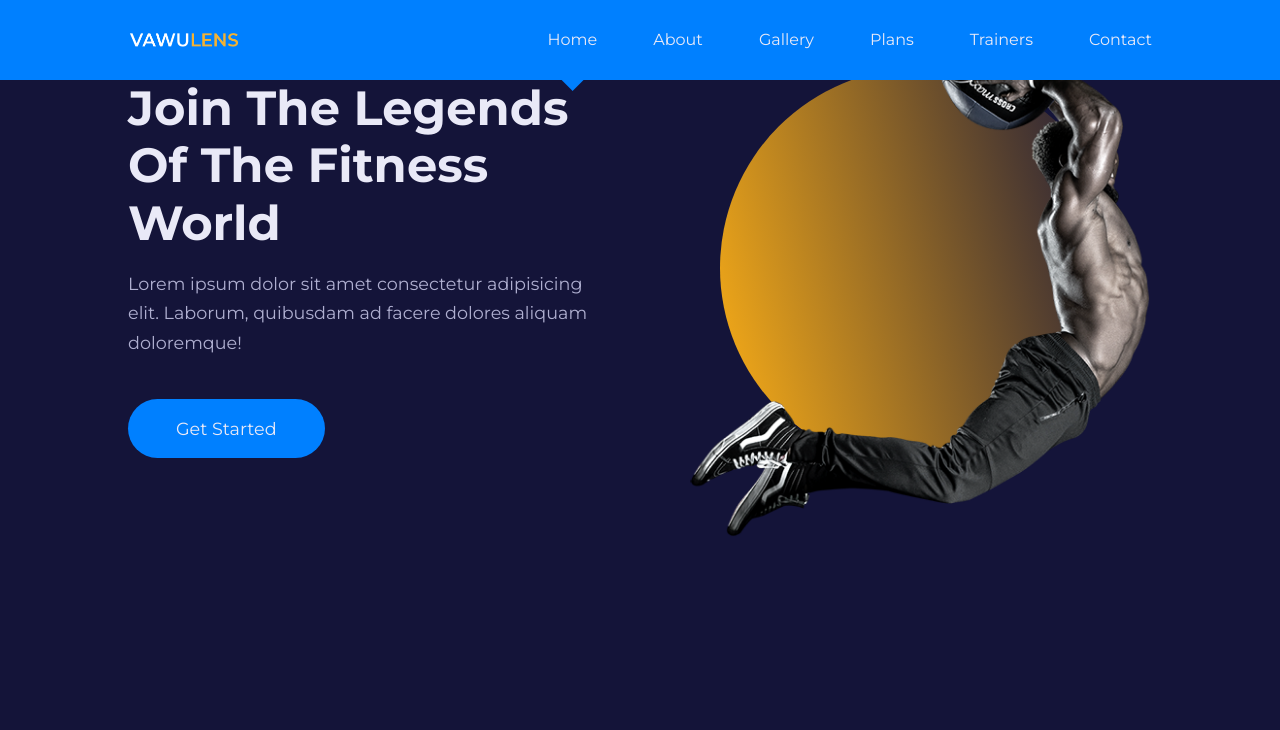
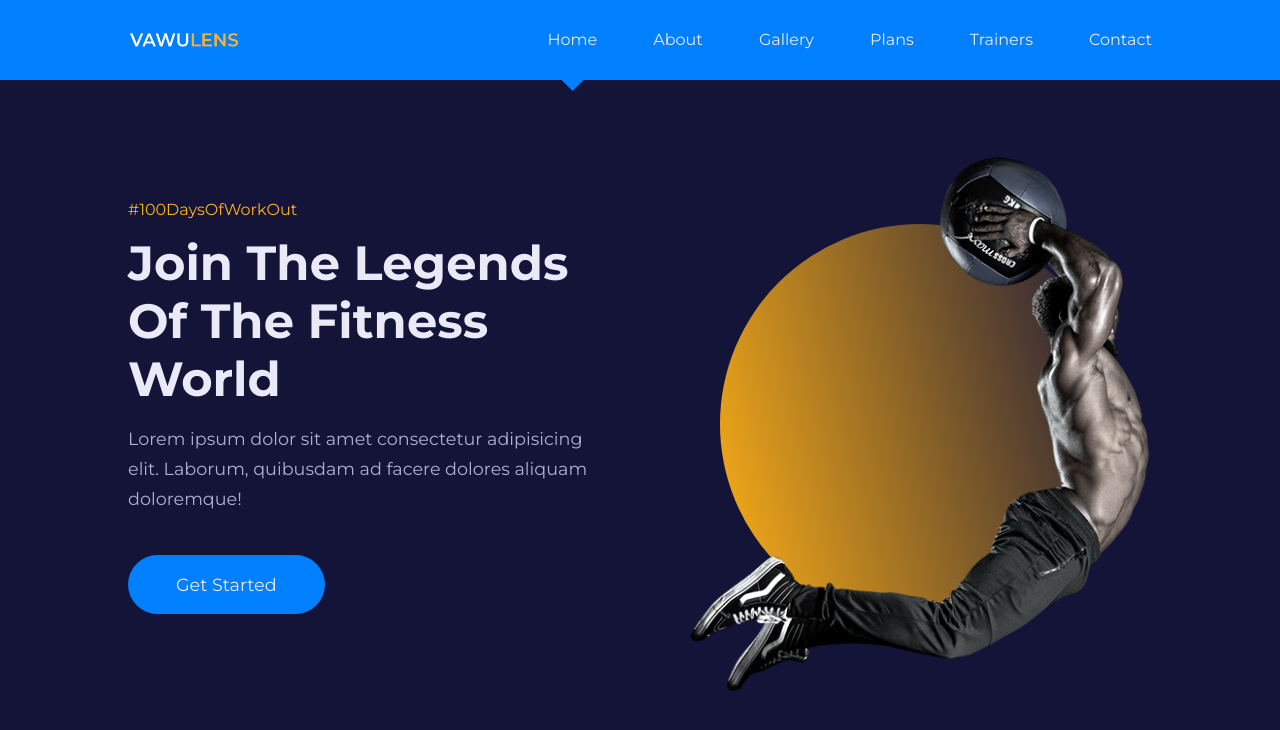
Before and after one commit to erickdc7/react-trainer-website, a React (Create React App) app: page / in a window 1280 px wide. Shown: the top 730 px of the page. Built offline with nearby package versions, Linux system fonts and the light colour scheme; the HTML template or start-up script is replaced by a standard one.

Commit message:
main__header-right:hover .main__header-circle styles added and minor fixes

```diff
--- a/src/components/MainHeader.jsx
+++ b/src/components/MainHeader.jsx
@@ -4,7 +4,7 @@ import Image from '../images/main_header.png'
 
 const MainHeader = () => {
     return (
-        <header className='main__better'>
+        <header className='main__header'>
             <div className="container main__header-container">
                 <div className="main__header-left">
                     <h4>#100DaysOfWorkOut</h4>
--- a/src/pages/home/home.css
+++ b/src/pages/home/home.css
@@ -1,6 +1,6 @@
 .main__header {
   width: 100vw;
-  height: 100vh;
+  height: calc(100vh - 3rem);
   display: grid;
   place-items: center;
   margin-top: 3rem;
@@ -42,8 +42,13 @@
   background: linear-gradient(75deg, var(--color-secondary), transparent);
   border-radius: 50%;
   position: absolute;
+  transition: var(--transition);
 }
 
 .main__header-image {
   position: relative;
 }
+
+.main__header-right:hover .main__header-circle {
+  filter: blur(15px);
+}
```
